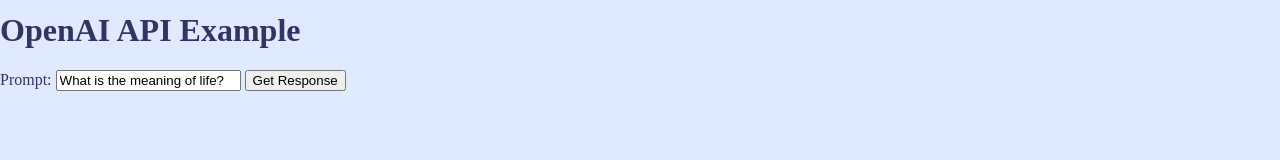
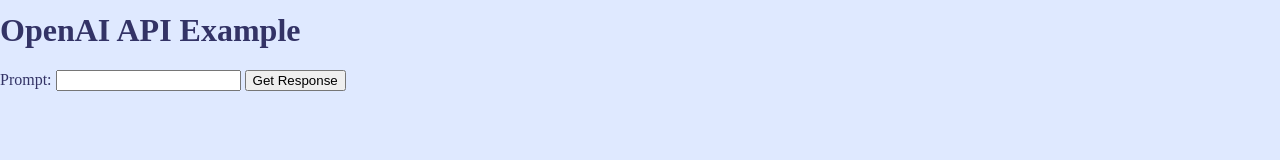
Before and after one commit to jcpio00/Movie-Chatter-AI, a plain HTML site: page index.html in a window 1280 px wide. Shown: the part 290-450 px from the top of the page. Drawn offline with nearby package versions, Linux system fonts and the light colour scheme.

Commit message:
updated code

```diff
--- a/index.html
+++ b/index.html
@@ -74,7 +74,7 @@ redirected to the sign in page. -->
         <h1>OpenAI API Example</h1>
         <form>
           <label for="prompt">Prompt:</label>
-          <input type="text" id="prompt" name="prompt" value="What is the meaning of life?">
+          <input type="text" id="prompt" name="prompt" value=" ">
           <button type="button" onclick="getResponse()">Get Response</button>
         </form>
         <div id="response"></div>
```
